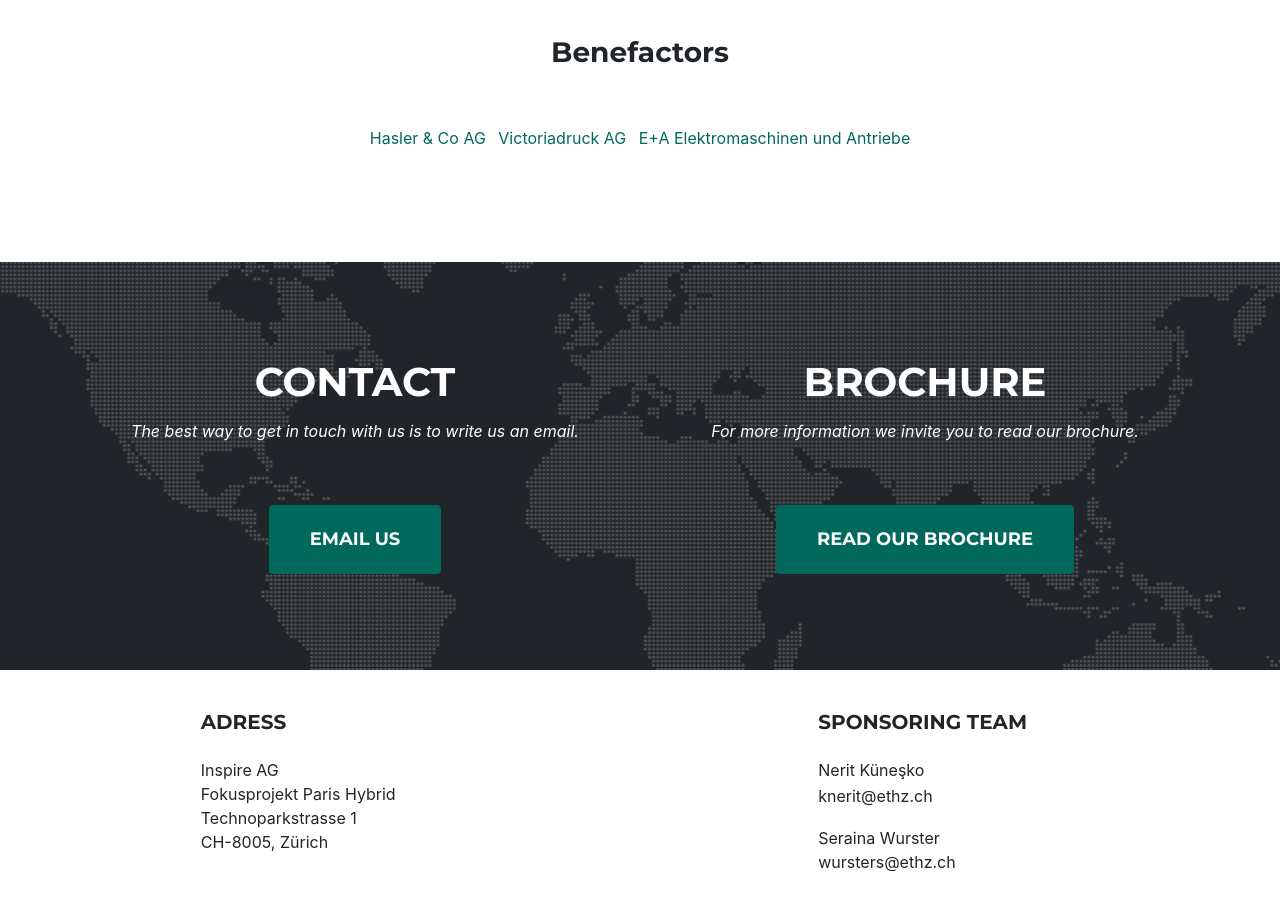
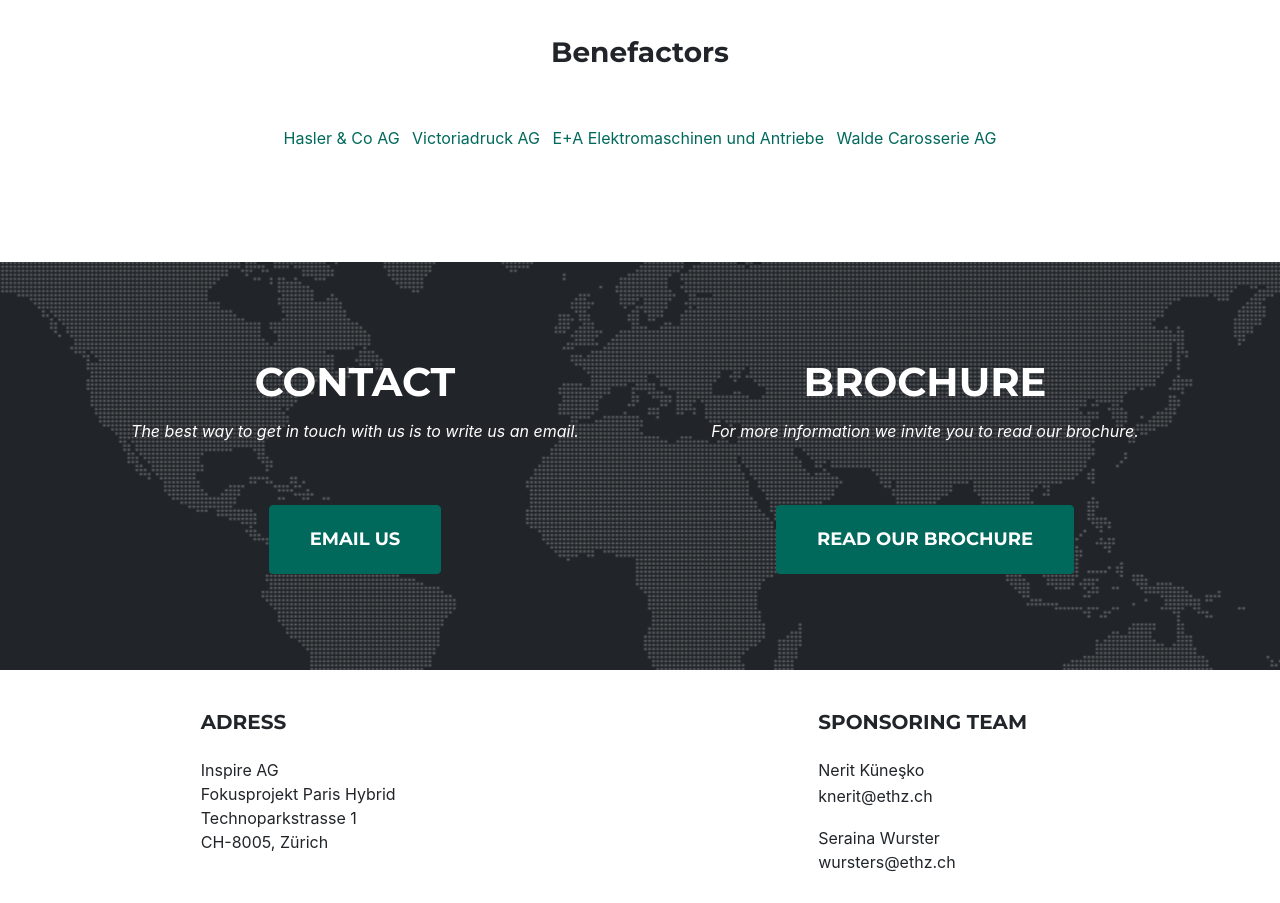
Before and after one commit to berisap/parishybrid, a plain HTML site: page en.html in a window 1280 px wide. Shown: the part 6700-7603 px from the top of the page. Drawn offline with nearby package versions, Linux system fonts and the light colour scheme; a web font is replaced by a local one.

Commit message:
Walde Carrosserie hinzugefügt

```diff
--- a/en.html
+++ b/en.html
@@ -584,6 +584,7 @@
                             <li class="list-inline-item"><a href="http://hasler.ch/" target="_blank">Hasler & Co AG</a></li>
                             <li class="list-inline-item"><a href="https://victoriadruck.ch/" target="_blank">Victoriadruck AG</a></li>
                             <li class="list-inline-item"><a href="https://www.eunda.ch/" target="_blank">E+A Elektromaschinen und Antriebe</a></li>
+                            <li class="list-inline-item"><a href="https://www.walde-ag.ch/" target="_blank">Walde Carosserie AG</a></li>
                         </ul>
                     </div>
 
```
Also changed, not shown: index.html (+1 -0 lines).
